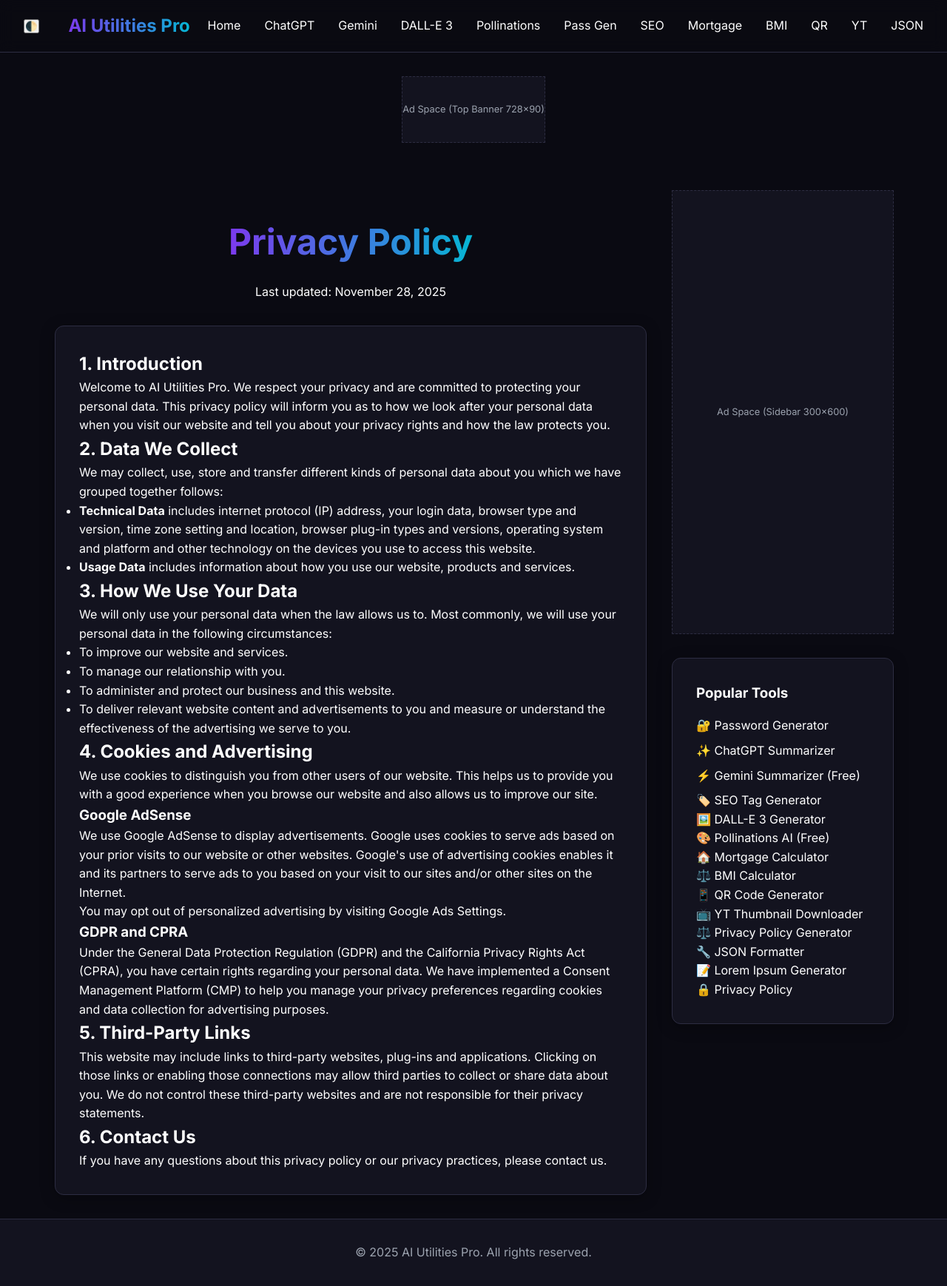
After one commit to 218128/ai-utilities-pro, a PHP site: page /privacy-policy in a window 1280 px wide. The commit adds this page. Shown: the whole page at 74% size. Run offline with PHP 8.4, Linux system fonts and the light colour scheme.

```diff
--- a/public/index.php
+++ b/public/index.php
@@ -83,4 +83,6 @@ $router->post('/tools/json-formatter', 'JsonFormatterController@index');
 $router->get('/tools/lorem-ipsum-generator', 'LoremIpsumController@index');
 $router->post('/tools/lorem-ipsum-generator', 'LoremIpsumController@index');
 
+$router->get('/privacy-policy', 'SitePrivacyPolicyController@index');
+
 $router->resolve();
--- a/src/Controllers/ImageGeneratorController.php
+++ b/src/Controllers/ImageGeneratorController.php
@@ -36,7 +36,11 @@ class ImageGeneratorController {
                     $imageUrl = $this->callDallE($prompt);
                 }
 
-                if (!$imageUrl) {
+                // Check if the result is an error message
+                if ($imageUrl && strpos($imageUrl, 'Error:') === 0) {
+                    $error = $imageUrl;
+                    $imageUrl = '';
+                } elseif (!$imageUrl) {
                     $error = "Failed to generate image. Please check your API key or try again later.";
                 }
             }
--- /dev/null
+++ b/src/Controllers/SitePrivacyPolicyController.php
@@ -0,0 +1,16 @@
+<?php
+
+namespace App\Controllers;
+
+class SitePrivacyPolicyController {
+    public function index() {
+        $title = "Privacy Policy - AI Utilities Pro";
+        $description = "Privacy Policy for AI Utilities Pro. Learn how we collect, use, and protect your data.";
+
+        ob_start();
+        require __DIR__ . '/../Views/site-privacy-policy.php';
+        $content = ob_get_clean();
+
+        require __DIR__ . '/../../templates/layout.php';
+    }
+}
--- a/src/Core/Router.php
+++ b/src/Core/Router.php
@@ -4,6 +4,8 @@ namespace App\Core;
 
 class Router {
     protected $routes = [];
+
+
 
     public function get(string $path, $callback): void {
         $this->routes['GET'][$path] = $callback;
--- /dev/null
+++ b/src/Views/site-privacy-policy.php
@@ -0,0 +1,43 @@
+<div class="tool-container">
+    <div class="hero" style="padding: 2rem 0;">
+        <h1><span class="gradient-text">Privacy Policy</span></h1>
+        <p>Last updated: <?= date('F d, Y') ?></p>
+    </div>
+
+    <div class="card" style="max-width: 800px; margin: 0 auto; text-align: left; line-height: 1.6;">
+        <h2>1. Introduction</h2>
+        <p>Welcome to AI Utilities Pro. We respect your privacy and are committed to protecting your personal data. This privacy policy will inform you as to how we look after your personal data when you visit our website and tell you about your privacy rights and how the law protects you.</p>
+
+        <h2>2. Data We Collect</h2>
+        <p>We may collect, use, store and transfer different kinds of personal data about you which we have grouped together follows:</p>
+        <ul>
+            <li><strong>Technical Data</strong> includes internet protocol (IP) address, your login data, browser type and version, time zone setting and location, browser plug-in types and versions, operating system and platform and other technology on the devices you use to access this website.</li>
+            <li><strong>Usage Data</strong> includes information about how you use our website, products and services.</li>
+        </ul>
+
+        <h2>3. How We Use Your Data</h2>
+        <p>We will only use your personal data when the law allows us to. Most commonly, we will use your personal data in the following circumstances:</p>
+        <ul>
+            <li>To improve our website and services.</li>
+            <li>To manage our relationship with you.</li>
+            <li>To administer and protect our business and this website.</li>
+            <li>To deliver relevant website content and advertisements to you and measure or understand the effectiveness of the advertising we serve to you.</li>
+        </ul>
+
+        <h2>4. Cookies and Advertising</h2>
+        <p>We use cookies to distinguish you from other users of our website. This helps us to provide you with a good experience when you browse our website and also allows us to improve our site.</p>
+
+        <h3>Google AdSense</h3>
+        <p>We use Google AdSense to display advertisements. Google uses cookies to serve ads based on your prior visits to our website or other websites. Google's use of advertising cookies enables it and its partners to serve ads to you based on your visit to our sites and/or other sites on the Internet.</p>
+        <p>You may opt out of personalized advertising by visiting <a href="https://www.google.com/settings/ads" target="_blank" rel="nofollow">Google Ads Settings</a>.</p>
+
+        <h3>GDPR and CPRA</h3>
+        <p>Under the General Data Protection Regulation (GDPR) and the California Privacy Rights Act (CPRA), you have certain rights regarding your personal data. We have implemented a Consent Management Platform (CMP) to help you manage your privacy preferences regarding cookies and data collection for advertising purposes.</p>
+
+        <h2>5. Third-Party Links</h2>
+        <p>This website may include links to third-party websites, plug-ins and applications. Clicking on those links or enabling those connections may allow third parties to collect or share data about you. We do not control these third-party websites and are not responsible for their privacy statements.</p>
+
+        <h2>6. Contact Us</h2>
+        <p>If you have any questions about this privacy policy or our privacy practices, please contact us.</p>
+    </div>
+</div>
--- a/templates/layout.php
+++ b/templates/layout.php
@@ -68,6 +68,7 @@
                     <li><a href="/tools/privacy-policy-generator">⚖️ Privacy Policy Generator</a></li>
                     <li><a href="/tools/json-formatter">🔧 JSON Formatter</a></li>
                     <li><a href="/tools/lorem-ipsum-generator">📝 Lorem Ipsum Generator</a></li>
+                    <li><a href="/privacy-policy">🔒 Privacy Policy</a></li>
                 </ul>
             </div>
         </aside>
```
